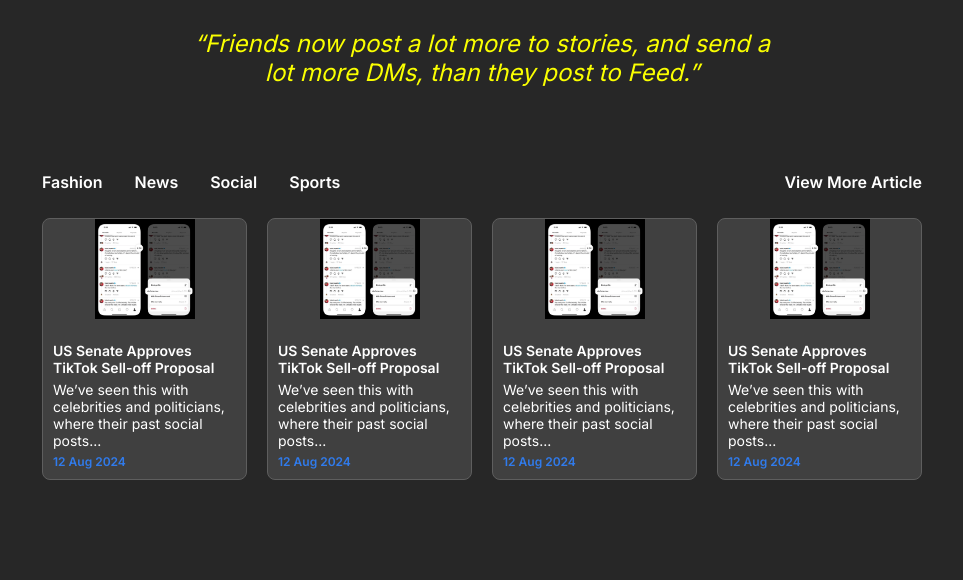
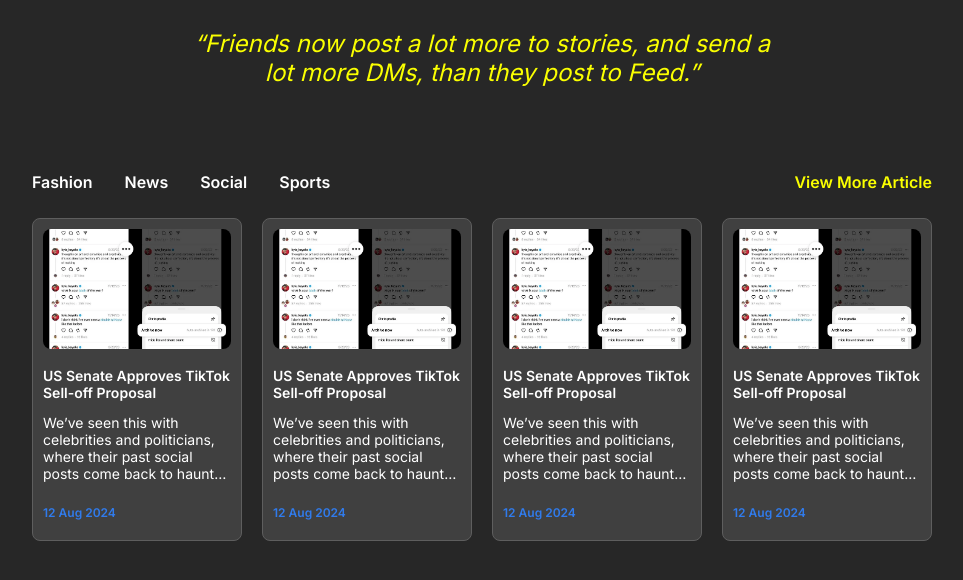
Before and after one commit to joaomoreirastudio/HTML-CSS, a website: page css-responsive/index.html in a window 1280 px wide. Shown: the part 98-678 px from the top of the page, without its empty margins (158-1121 px from the left). Drawn offline with Linux system fonts and the light colour scheme.

Commit message:
fix: correções no codigo

```diff
--- a/css-responsive/index.html
+++ b/css-responsive/index.html
@@ -22,77 +22,107 @@
                     <li class="nav__categories--item">News</li>
                     <li class="nav__categories--item">Social</li>
                     <li class="nav__categories--item">Sports</li>
-                    <li class="nav__categories--item--special">
+                </ul>
+                <ul class="nav__categories--list nav__categories--list--right">
+                    <li
+                        class="nav__categories--item--special nav__categories--item--special--left mobile__hide"
+                    >
                         View More Article
                     </li>
                 </ul>
             </nav>
             <div class="articles__group">
                 <div class="articles__group__item">
+                    <div class="article__image">
                         <img
                             src="./content/a4583451f67a36f7c42f9bb1a71c9902.png"
                             alt=""
                         />
+                    </div>
+
                     <div class="article__content">
                         <p class="article__title">
                             US Senate Approves TikTok Sell-off Proposal
                         </p>
                         <p class="article__text">
                             We’ve seen this with celebrities and politicians,
-                            where their past social posts...
+                            where their past social posts come back to haunt
+                            them, and even lose them opportunities as a result.
+                            And maybe, that’s one of the reasons why people are
+                            more
                         </p>
                         <span class="article__date">12 Aug 2024</span>
                     </div>
                 </div>
                 <div class="articles__group__item">
+                    <div class="article__image">
                         <img
                             src="./content/a4583451f67a36f7c42f9bb1a71c9902.png"
                             alt=""
                         />
+                    </div>
                     <div class="article__content">
                         <p class="article__title">
                             US Senate Approves TikTok Sell-off Proposal
                         </p>
                         <p class="article__text">
                             We’ve seen this with celebrities and politicians,
-                            where their past social posts...
+                            where their past social posts come back to haunt
+                            them, and even lose them opportunities as a result.
+                            And maybe, that’s one of the reasons why people are
+                            more
                         </p>
                         <span class="article__date">12 Aug 2024</span>
                     </div>
                 </div>
                 <div class="articles__group__item">
+                    <div class="article__image">
                         <img
                             src="./content/a4583451f67a36f7c42f9bb1a71c9902.png"
                             alt=""
                         />
+                    </div>
                     <div class="article__content">
                         <p class="article__title">
                             US Senate Approves TikTok Sell-off Proposal
                         </p>
                         <p class="article__text">
                             We’ve seen this with celebrities and politicians,
-                            where their past social posts...
+                            where their past social posts come back to haunt
+                            them, and even lose them opportunities as a result.
+                            And maybe, that’s one of the reasons why people are
+                            more
                         </p>
                         <span class="article__date">12 Aug 2024</span>
                     </div>
                 </div>
                 <div class="articles__group__item">
+                    <div class="article__image">
                         <img
                             src="./content/a4583451f67a36f7c42f9bb1a71c9902.png"
                             alt=""
                         />
+                    </div>
                     <div class="article__content">
                         <p class="article__title">
                             US Senate Approves TikTok Sell-off Proposal
                         </p>
                         <p class="article__text">
                             We’ve seen this with celebrities and politicians,
-                            where their past social posts...
+                            where their past social posts come back to haunt
+                            them, and even lose them opportunities as a result.
+                            And maybe, that’s one of the reasons why people are
+                            more
                         </p>
                         <span class="article__date">12 Aug 2024</span>
                     </div>
                 </div>
             </div>
+            <div class="view__more__articles">
+                <span class="nav__categories--item--special"
+                    >View More Article</span
+                >
+            </div>
         </section>
     </body>
 </html>
--- a/css-responsive/styles.scss
+++ b/css-responsive/styles.scss
@@ -39,6 +39,7 @@
 .articles {
     height: 100%;
     position: relative;
+    width: 100%;
 }
 
 .nav__articles {
@@ -46,7 +47,13 @@
     display: flex;
     align-content: center;
     justify-content: center;
-
+    .nav__categories--list--right {
+        list-style-type: none;
+        display: flex;
+        align-items: center;
+        justify-content: center;
+        flex-direction: row;
+    }
     .nav__categories--list {
         display: flex;
         align-items: center;
@@ -61,20 +68,19 @@
         }
         .nav__categories--item--special {
             font-weight: 600;
-            position: absolute;
-            bottom: 0;
             color: $type-yellow;
+            display: none;
         }
     }
 }
 .articles__group {
+    width: 100%;
     display: flex;
     align-items: center;
     justify-content: center;
     flex-direction: column;
     gap: 20px;
     padding: 10px;
-    position: absolute;
     margin: 0;
 
     .articles__group__item {
@@ -84,20 +90,25 @@
         max-width: 380px;
         display: flex;
         align-items: center;
-        justify-content: center;
-        gap: 13px;
+        justify-content: space-around;
         width: 100%;
-        img {
-            width: 100px;
-            height: 40%;
+        .article__image {
+            position: relative;
+            left: -14px;
+            img {
+                width: 100px;
+                height: 40%;
+                border-radius: 8px;
+            }
         }
+
         .article__content {
             color: white;
             font-style: 600;
             display: flex;
             flex-direction: column;
             gap: 5px;
-            padding: 10px;
+            padding: 10px 10px 10px 0;
             .article__title {
                 font-weight: 600;
                 margin: 0;
@@ -108,14 +119,30 @@
                 font-weight: 400;
                 margin: 0;
                 font-size: 14px;
+                display: -webkit-box;
+                -webkit-line-clamp: 2;
+                -webkit-box-orient: vertical;
+                overflow: hidden;
+                text-overflow: ellipsis;
             }
             .article__date {
                 color: #307bec;
                 font-weight: 600;
                 font-size: 12px;
                 margin: 0;
+                padding: 5px 0;
             }
         }
+    }
+}
+.view__more__articles {
+    display: flex;
+    align-items: center;
+    justify-content: center;
+    padding-top: 20px;
+    .nav__categories--item--special {
+        font-weight: 600;
+        color: $type-yellow;
     }
 }
 
@@ -145,13 +172,42 @@
         justify-content: center;
         flex-direction: row;
         justify-content: center;
-        position: relative;
         .articles__group__item {
             display: flex;
             flex-direction: column;
             align-items: center;
-            // img {
-            // }
+            gap: 8px;
+            .article__image {
+                width: 100%;
+                height: 130px;
+                border-radius: 8px;
+                padding: 10px 10px 0 10px;
+                box-sizing: border-box;
+                position: relative;
+                left: 0;
+                img {
+                    width: 100%;
+                    height: 100%;
+                    object-fit: cover;
+                    overflow: hidden;
+                    border-radius: 8px;
+                }
+            }
+            .article__content {
+                gap: 13px;
+                padding: 10px;
+
+                .article__text {
+                    display: -webkit-box;
+                    -webkit-line-clamp: 4;
+                    -webkit-box-orient: vertical;
+                    overflow: hidden;
+                    text-overflow: ellipsis;
+                }
+                .article__date {
+                    padding: 10px 0;
+                }
+            }
         }
     }
     .articles {
@@ -163,23 +219,30 @@
         flex-direction: column;
 
         .nav__articles {
-            width: 100%;
+            width: 900px;
+            display: flex;
+            justify-content: space-between;
+            align-items: center;
 
             .nav__categories--list {
-                position: relative;
-                width: 100%;
                 display: flex;
-                align-items: flex-start;
+                align-items: center;
                 justify-content: flex-start;
-                padding: 0 10px 0 10px;
+                // padding: 0 10px 0 10px;
                 .nav__categories--item--special {
-                    color: white;
-                    position: absolute;
-                    top: 0;
-                    right: 0;
-                    padding-right: 10px;
+                    color: $type-yellow;
+                    display: initial;
+                    justify-content: flex-end;
+                }
+                .nav__categories--item--special {
+                    color: $type-yellow;
+                    display: initial;
+                    justify-content: flex-end;
                 }
             }
         }
     }
+    .view__more__articles {
+        display: none;
+    }
 }
```
Also changed, not shown: css-responsive/styles.css, 1 other file. Lines whose indentation alone changed are shown as unchanged.
